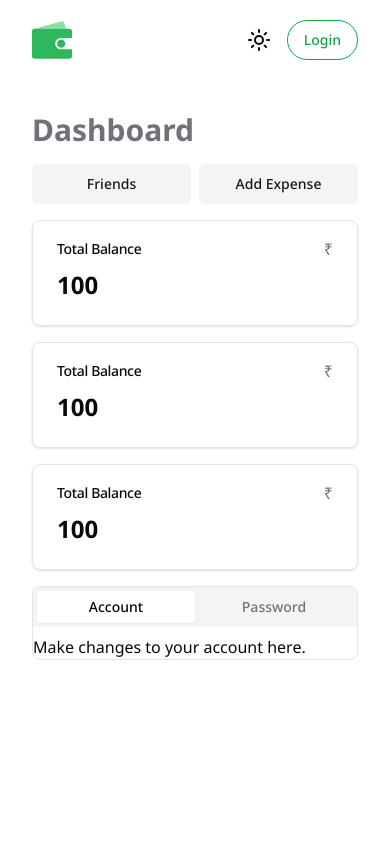
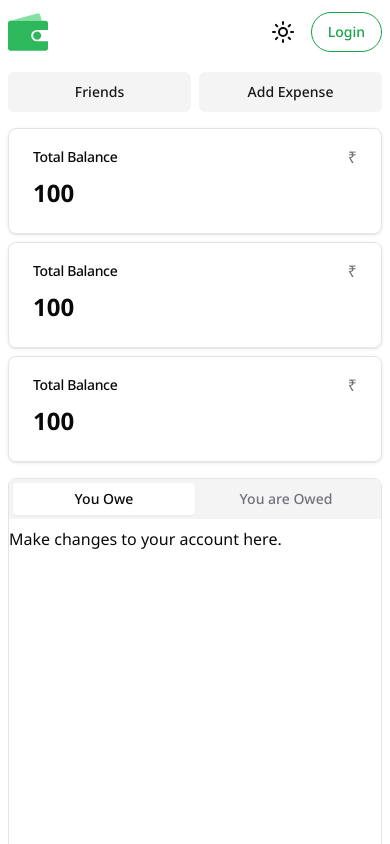
Before and after one commit to gopal-lohar/share-wallet, a Next.js app: page / in a window 390 px wide. Shown: the top 844 px of the page. Built offline with nearby package versions, Linux system fonts and the light colour scheme.

Commit message:
make app look better and responsive

```diff
--- a/src/components/Dashboard.tsx
+++ b/src/components/Dashboard.tsx
@@ -6,7 +6,7 @@ import { Tabs, TabsContent, TabsList, TabsTrigger } from "@/components/ui/tabs";
 
 export default function Dashboard() {
   return (
-    <div className="container mx-auto pt-8">
+    <div className="w-full max-w-[1500px] mx-auto p-2 sm:pt-8 flex flex-col gap-4 h-[calc(100vh-5rem)]">
       <DashboardHeader />
       <UserBalance />
       <Transactions />
@@ -18,51 +18,47 @@ function Transactions() {
   const windowWidth = useWidth();
   if (windowWidth && windowWidth > 640) {
     return (
-      <div className="w-full rounded-lg border mb-4">
-        <div className="w-full">
-          <div className="inline-flex h-10 items-center justify-center rounded-md bg-muted p-1 w-full rounded-b-none">
+      <div className="w-full rounded-lg border h-full min-h-[70vh]">
+        <div className="w-full h-full">
+          <div className="inline-flex h-16 items-center justify-center rounded-md border-b p-1 w-full rounded-b-none">
             <div className="inline-flex items-center justify-center whitespace-nowrap rounded-sm px-3 py-1.5 text-sm font-medium w-full">
-              asdf
+              You Owe
             </div>
             <div className="inline-flex items-center justify-center whitespace-nowrap rounded-sm px-3 py-1.5 text-sm font-medium w-full">
-              Password
+              You are Owed
             </div>
           </div>
           <div className="flex divide-x-2">
-            <div className="w-full mt-2">
-              Make changes to your account here.
-            </div>
-            <div className="w-full m-2">Change your password here.</div>
+            <div className="w-full mt-2">You Owe Here</div>
+            <div className="w-full m-2">You are Owed here</div>
           </div>
         </div>
       </div>
     );
   }
   return (
-    <div className="w-full rounded-lg border mb-4">
-      <Tabs defaultValue="account" className="w-full">
+    <div className="w-full rounded-lg border h-full min-h-[70vh]">
+      <Tabs defaultValue="owe" className="w-full h-full">
         <TabsList className="w-full rounded-b-none">
-          <TabsTrigger value="account" className="w-full">
-            Account
+          <TabsTrigger value="owe" className="w-full">
+            You Owe
           </TabsTrigger>
-          <TabsTrigger value="password" className="w-full">
-            Password
+          <TabsTrigger value="owed" className="w-full">
+            You are Owed
           </TabsTrigger>
         </TabsList>
-        <TabsContent value="account">
+        <TabsContent value="owe">
           Make changes to your account here.
         </TabsContent>
-        <TabsContent value="password">Change your password here.</TabsContent>
+        <TabsContent value="owed">Change your password here.</TabsContent>
       </Tabs>
     </div>
   );
 }
 
-function ResponsiveTabTable() {}
-
 function UserBalance() {
   return (
-    <div className="w-full flex flex-col sm:flex-row gap-4 py-4">
+    <div className="w-full flex flex-col sm:flex-row gap-2 sm:gap-4">
       <UserBalanceCard title="Total Balance">100</UserBalanceCard>
       <UserBalanceCard title="Total Balance">100</UserBalanceCard>
       <UserBalanceCard title="Total Balance">100</UserBalanceCard>
@@ -93,7 +89,9 @@ function UserBalanceCard({
 function DashboardHeader() {
   return (
     <div className="flex gap-4 sm:gap-10 flex-wrap flex-col sm:flex-row">
-      <h2 className="text-3xl font-bold text-muted-foreground">Dashboard</h2>
+      <h2 className="text-3xl font-bold text-muted-foreground hidden sm:inline-block">
+        Dashboard
+      </h2>
       <div className="w-full sm:w-max flex gap-2 ml-auto">
         <Button className="w-full sm:w-max" variant="secondary">
           Friends
--- a/src/components/Navbar.tsx
+++ b/src/components/Navbar.tsx
@@ -6,8 +6,8 @@ import { Button } from "@/components/ui/button";
 
 export default function Navbar() {
   return (
-    <nav className="w-full h-20">
-      <div className="container flex items-center mx-auto h-full gap-2">
+    <nav className="w-full h-16">
+      <div className="w-full max-w-[1500px] mx-auto px-2 flex items-center h-full gap-2">
         <div className="h-full flex items-center gap-4">
           <ShareWalletIcon className="size-10" />
           <span className="hidden sm:inline-block font-extrabold text-muted-foreground text-2xl translate-y-0.5">
```
